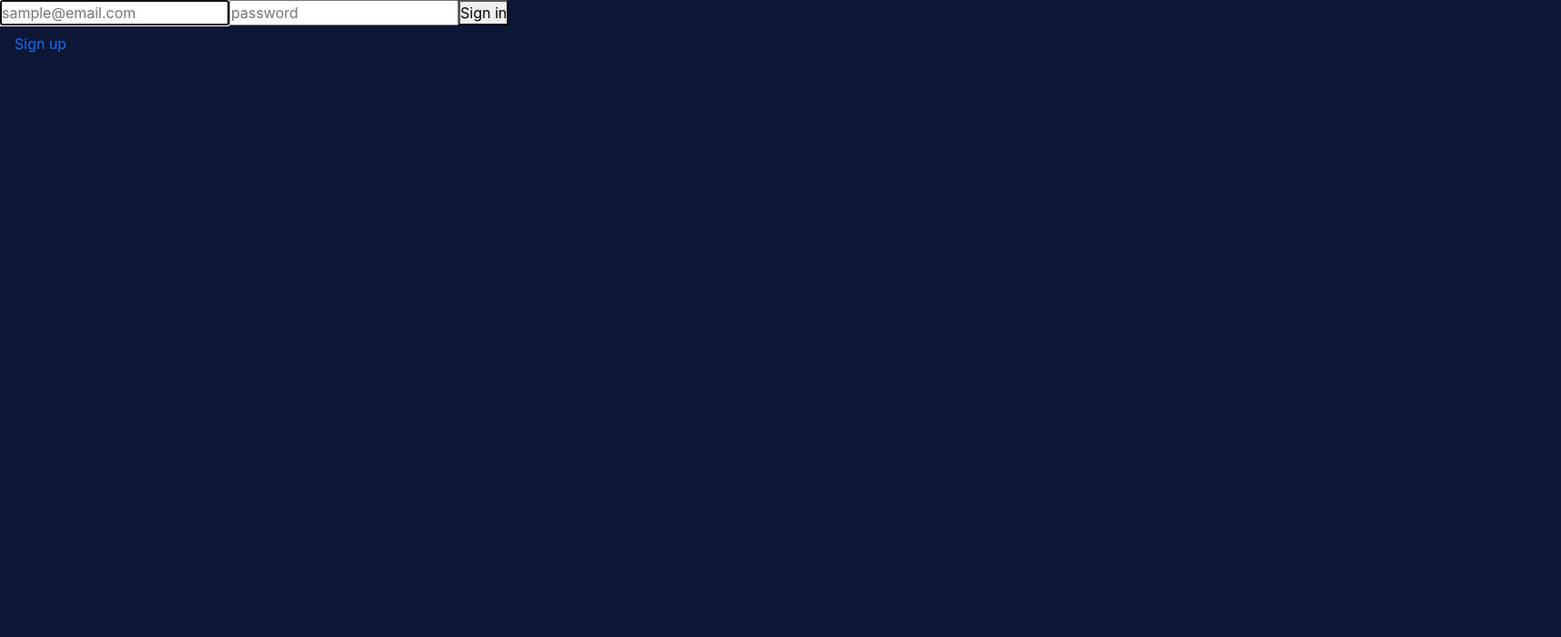
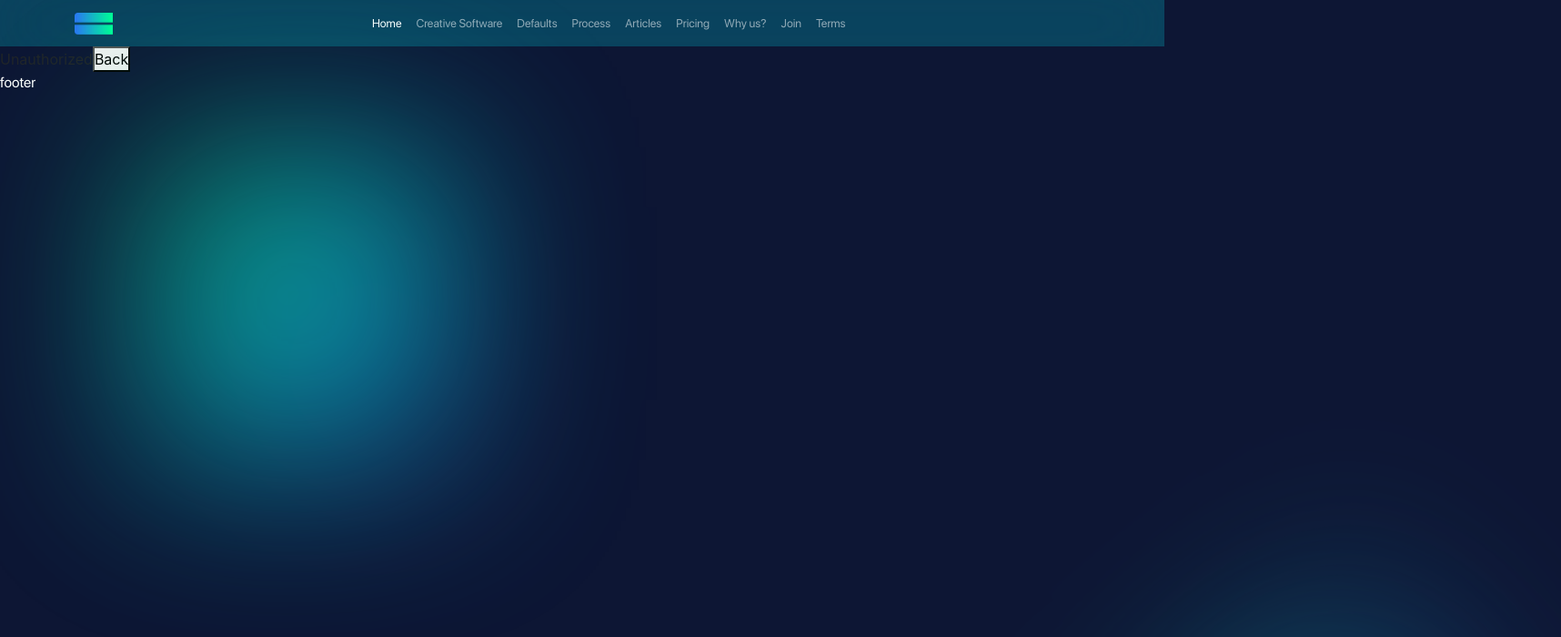
Before and after one commit to exequielarroyo/crithm-frontend, a React (Create React App) app: page /unauthorized in a window 1280 px wide. Before the commit this address led to /signin. Shown: the top 700 px of the page at 91% size, 1716 px wide, since content can reach past the window. Built offline with nearby package versions, Linux system fonts and the light colour scheme.

Commit message:
roles fix

```diff
--- a/src/helpers/Protected.js
+++ b/src/helpers/Protected.js
@@ -13,9 +13,14 @@ export function Protected({ roles = [1] }) {
   const { auth } = useContext(AuthContext);
   const location = useLocation();
 
+  let role = [auth?.role];
+  if (auth?.role) {
+    role.push(1);
+  }
+
   return (
     <div>
-      {roles.includes(auth?.role) ? (
+      {role.find((r) => roles.includes(r)) ? (
         <Outlet />
       ) : auth ? (
         <Navigate to='/unauthorized' state={{ from: location }} replace />
--- a/src/pages/Login.js
+++ b/src/pages/Login.js
@@ -4,7 +4,7 @@ import useAuth from '../hooks/useAuth';
 import { Link, useLocation, useNavigate } from 'react-router-dom';
 
 const Login = () => {
-  const { setAuth } = useAuth();
+  const { auth, setAuth } = useAuth();
   const navigate = useNavigate();
   const location = useLocation();
   const from = location.state?.from?.pathname || '/';
--- a/src/pages/SignUp.js
+++ b/src/pages/SignUp.js
@@ -1,9 +1,20 @@
-import React from 'react';
+import { useNavigate } from 'react-router-dom';
 
 const Signup = () => {
+  const navigate = useNavigate();
+  // const location = useLocation();
+
+  // const from = location.state?.from?.pathname || '/';
+
+  // useEffect(() => {
+  //   console.log(from);
+  //   console.log(location.state);
+  // }, []);
+
   const handleSignup = (e) => {
     e.preventDefault();
     console.log('registered');
+    navigate('/dashboard', { replace: true });
   };
 
   return (
--- a/src/pages/Unauthorized.js
+++ b/src/pages/Unauthorized.js
@@ -1,9 +1,18 @@
-import React from 'react'
+import React from 'react';
+import { useNavigate } from 'react-router-dom';
 
 const Unauthorized = () => {
+  const navigate = useNavigate();
+
+  function handleBack() {
+    navigate(-1);
+  }
   return (
-    <div>Unauthorized</div>
-  )
-}
+    <div>
+      Unauthorized
+      <button onClick={handleBack}>Back</button>
+    </div>
+  );
+};
 
-export default Unauthorized
+export default Unauthorized;
--- a/src/routes/index.js
+++ b/src/routes/index.js
@@ -28,9 +28,7 @@ const Router = () => {
                 <Route path='defaults' element={<Default />} />
               </Route>
 
-              <Route element={<Protected />}>
-                <Route path='unauthorized' element={<Unauthorized />} />
-              </Route>
+              <Route path='unauthorized' element={<Unauthorized />} />
 
               <Route path='about' element={<About />} />
             </Route>
```
